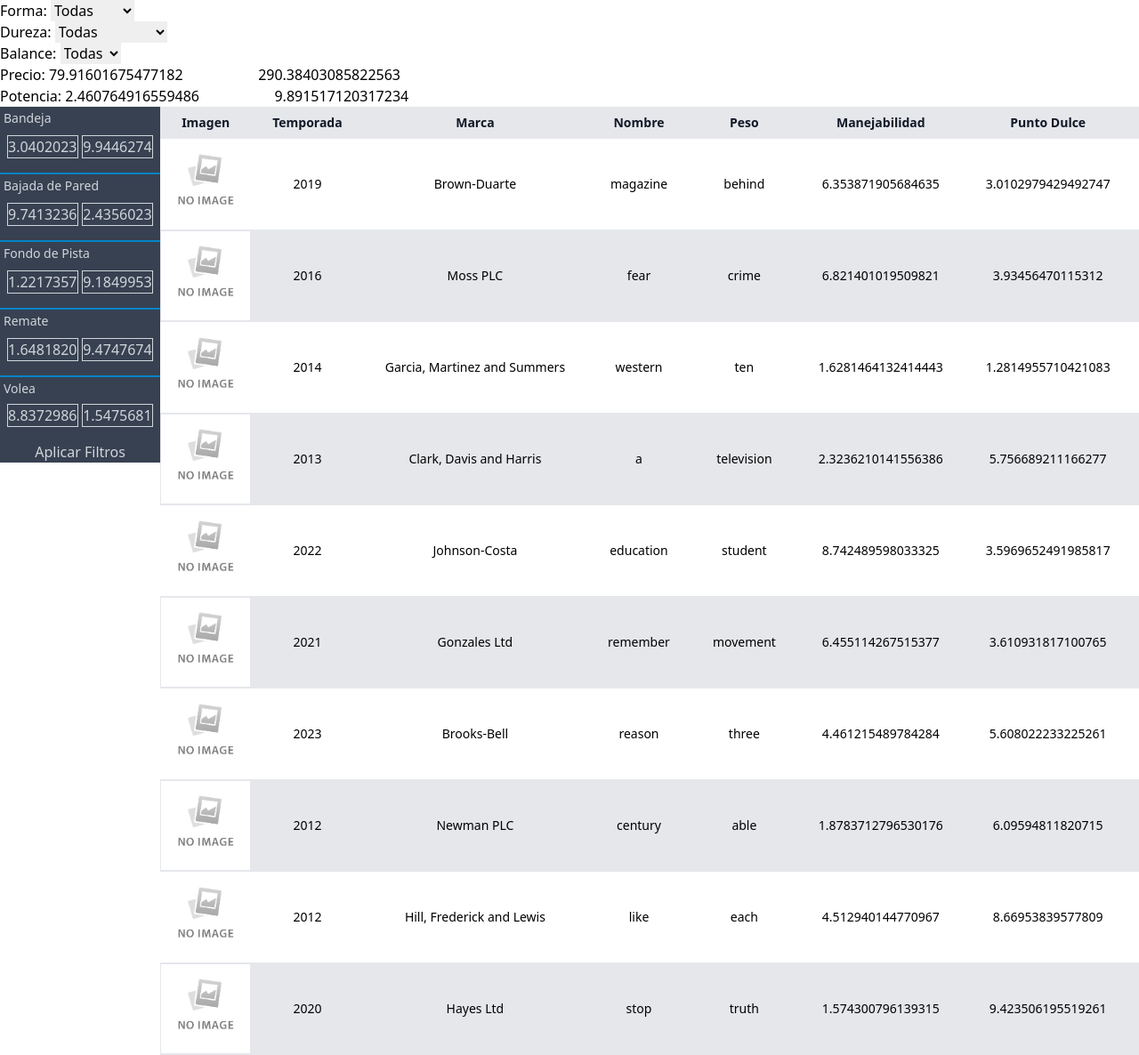
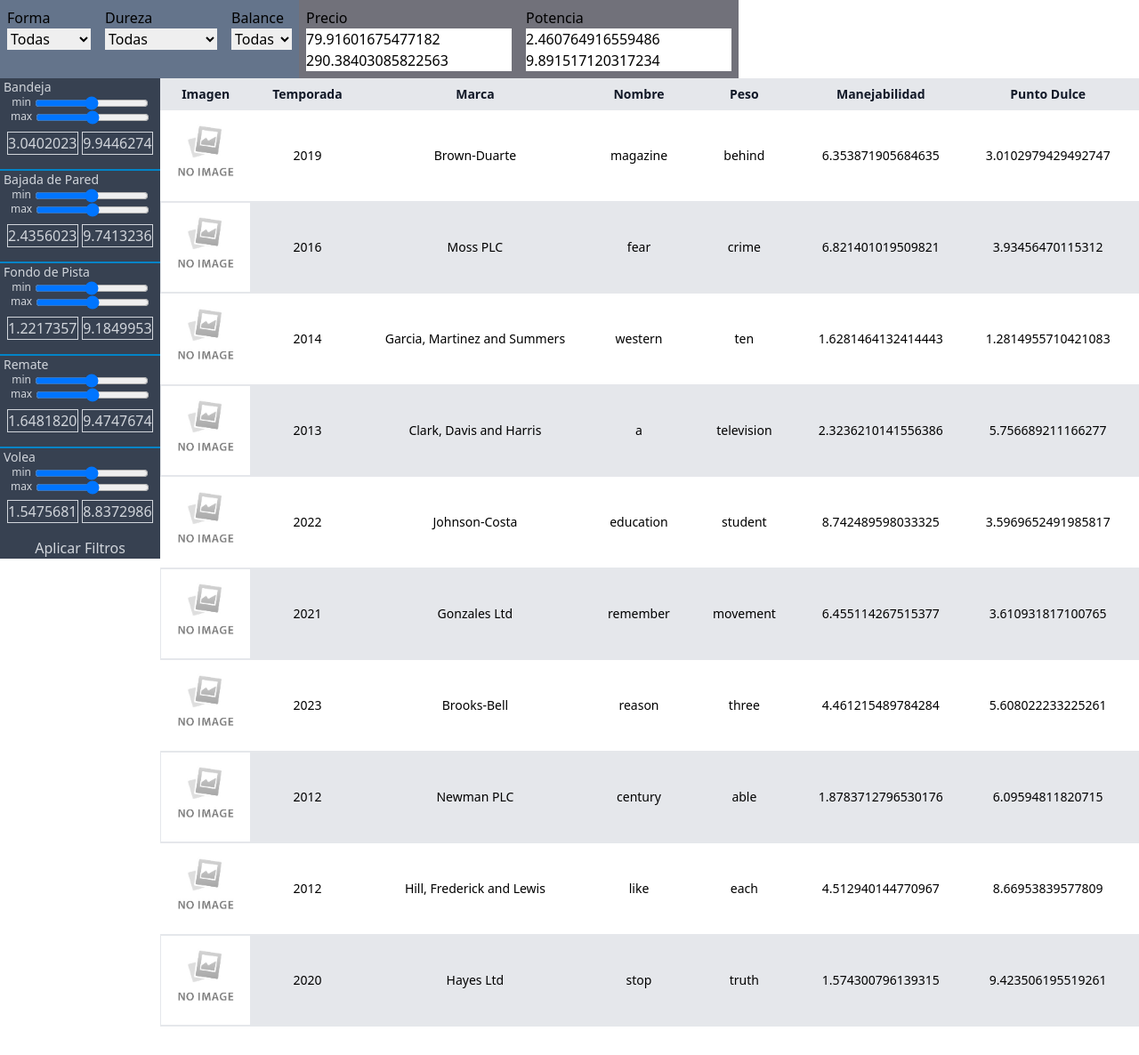
Before and after one commit to aritzjl/PadelChiquito, a Django app: page / in a window 1280 px wide. Shown: the whole page at 89% size. After the commit the page ends 1154 px from the top, so only its background shows below. Run offline with Django 4.2, Linux system fonts and the light colour scheme; data comes from the database, SQL or seed files in the repository.

Commit message:
He terminado el aside

```diff
--- a/apps/comparador/templates/comparador_pala.html
+++ b/apps/comparador/templates/comparador_pala.html
@@ -27,18 +27,20 @@
 	<main>
 		<form method="post" action="{% url 'comparador_pala' %}">
 			{% csrf_token %}
-			<div>
-				<div>
-					<label for="forma">Forma:</label>
+			<div class="flex">
+				<div class="flex">
+					<div class="flex flex-col bg-slate-500 p-2">
+						<label for="forma">Forma</label>
 						<select name="forma">
 							<option value="todas">Todas</option>
 							{% for forma in formas %}
-						<option value="{{ forma.0 }}" {% if forma.0 == forma_seleccionada %}selected{% endif %}>{{ forma.1 }}</option>
+							<option value="{{ forma.0 }}" {% if forma.0 == forma_seleccionada %}selected{% endif %}>{{ forma.1 }}
+							</option>
 							{% endfor %}
 						</select>
 					</div>
-				<div>
-					<label for="dureza">Dureza:</label>
+					<div class="flex flex-col bg-slate-500 p-2">
+						<label for="dureza">Dureza</label>
 						<select name="dureza">
 							<option value="todas">Todas</option>
 							{% for dureza_opcion in tactos %}
@@ -48,8 +50,8 @@
 							{% endfor %}
 						</select>
 					</div>
-				<div>
-					<label for="balance">Balance:</label>
+					<div class="flex flex-col bg-slate-500 p-2">
+						<label for="balance">Balance</label>
 						<select name="balance">
 							<option value="todas">Todas</option>
 							{% for balance_opcion in balances %}
@@ -60,69 +62,107 @@
 						</select>
 					</div>
 				</div>
-			<div>
-				<label for="precio_min">Precio:</label>
+				<div class="flex flex-col bg-zinc-500 p-2">
+					<label for="precio_min">Precio</label>
 					<input type="number" name="precio_min" id="precio_min" value="{{ precio_min }}">
 					<input type="number" name="precio_max" id="precio_max" value="{{ precio_max }}">
 				</div>
-			<div>
-				<div id="slider-precio"></div>
-				<!-- Configuración para Potencia -->
-				<label for="potencia">Potencia:</label>
+				<div class="flex flex-col bg-zinc-500 p-2">
+					<label for="potencia">Potencia</label>
 					<input type="number" name="potencia_min" id="potencia_min" value="{{ potencia_min }}">
 					<input type="number" name="potencia_max" id="potencia_max" value="{{ potencia_max }}">
-				<div id="slider-potencia"></div>
+				</div>
 			</div>
 			<aside class="float-left bg-gray-700 text-gray-300">
 				<!-- Configuración para Bandeja -->
 				<div class="flex flex-col border-b-2 border-b-sky-600 box-border">
-					<label>
 					<span class="mx-1 text-sm">Bandeja</span>
+					<div class="flex flex-col items-center">
+						<div class="flex gap-1">
+							<span class="text-xs relative bottom-px">min</span>
+							<input type="range" id="bandeja_range_min" class="w-32" min="0" max="100">
+						</div>
+						<div class="flex gap-1">
+							<span class="text-xs relative bottom-px">max</span>
+							<input type="range" id="bandeja_range_max" class="w-32" min="0" max="100">
+						</div>
+					</div>
 					<div class="mt-2 mb-4 mx-2">
 						<input type="number" class="w-20 border border-gray-300 bg-gray-700" name="bandeja_min" id="bandeja_min" value="{{ bandeja_min }}">
 						<input type="number" class="w-20 border border-gray-300 bg-gray-700" name="bandeja_max" id="bandeja_max" value="{{ bandeja_max }}">
 					</div>
-					</label>
 				</div>
 				<!-- Configuración para Bajada de Pared -->
 				<div class="flex flex-col border-b-2 border-b-sky-600 box-border">
-					<label>
 					<span class="mx-1 text-sm">Bajada de Pared</span>
+					<div class="flex flex-col items-center">
+						<div class="flex gap-1">
+							<span class="text-xs relative bottom-px">min</span>
+							<input type="range" id="bajada_pared_range_min" class="w-32" min="0" max="100">
+						</div>
+						<div class="flex gap-1">
+							<span class="text-xs relative bottom-px">max</span>
+							<input type="range" id="bajada_pared_range_max" class="w-32" min="0" max="100">
+						</div>
+					</div>
 					<div class="mt-2 mb-4 mx-2">
+						<input type="number" class="w-20 border border-gray-300 bg-gray-700" name="bajada_pared_min" id="bajada_pared_min" value="{{ bajada_pared_min }}">
 						<input type="number" class="w-20 border border-gray-300 bg-gray-700" name="bajada_pared_max" id="bajada_pared_max" value="{{ bajada_pared_max }}">
-							<input type="number" class="w-20 border border-gray-300 bg-gray-700" name="bajada_pared_min" id="bajada_pared_min" value="{{ bajada_pared_min }}">
 					</div>
-					</label>
 				</div>
 				<!-- Configuración para Fondo de Pista -->
 				<div class="flex flex-col border-b-2 border-b-sky-600 box-border">
-					<label>
 					<span class="mx-1 text-sm">Fondo de Pista</span>
+					<div class="flex flex-col items-center">
+						<div class="flex gap-1">
+							<span class="text-xs relative bottom-px">min</span>
+							<input type="range" id="fondo_pista_range_min" class="w-32" min="0" max="100">
+						</div>
+						<div class="flex gap-1">
+							<span class="text-xs relative bottom-px">max</span>
+							<input type="range" id="fondo_pista_range_max" class="w-32" min="0" max="100">
+						</div>
+					</div>
 					<div class="mt-2 mb-4 mx-2">
 						<input type="number" class="w-20 border border-gray-300 bg-gray-700" name="fondo_pista_min" id="fondo_pista_min" value="{{ fondo_pista_min }}">
 						<input type="number" class="w-20 border border-gray-300 bg-gray-700" name="fondo_pista_max" id="fondo_pista_max" value="{{ fondo_pista_max }}">
 					</div>
-					</label>
 				</div>
 				<!-- Configuración para Remate -->
 				<div class="flex flex-col border-b-2 border-b-sky-600 box-border">
-					<label>
 					<span class="mx-1 text-sm">Remate</span>
+					<div class="flex flex-col items-center">
+						<div class="flex gap-1">
+							<span class="text-xs relative bottom-px">min</span>
+							<input type="range" id="remate_range_min" class="w-32" min="0" max="100">
+						</div>
+						<div class="flex gap-1">
+							<span class="text-xs relative bottom-px">max</span>
+							<input type="range" id="remate_range_max" class="w-32" min="0" max="100">
+						</div>
+					</div>
 					<div class="mt-2 mb-4 mx-2">
 						<input type="number" class="w-20 border border-gray-300 bg-gray-700" name="remate_min" id="remate_min" value="{{ remate_min }}">
 						<input type="number" class="w-20 border border-gray-300 bg-gray-700" name="remate_max" id="remate_max" value="{{ remate_max }}">
 					</div>
-					</label>
 				</div>
 				<!-- Configuración para Volea -->
 				<div class="flex flex-col">
-					<label>
 					<span class="mx-1 text-sm">Volea</span>
+					<div class="flex flex-col items-center">
+						<div class="flex gap-1">
+							<span class="text-xs relative bottom-px">min</span>
+							<input type="range" id="volea_range_min" class="w-32" min="0" max="100">
+						</div>
+						<div class="flex gap-1">
+							<span class="text-xs relative bottom-px">max</span>
+							<input type="range" id="volea_range_max" class="w-32" min="0" max="100">
+						</div>
+					</div>
 					<div class="mt-1.5 mb-4 mx-2">
+						<input type="number" class="w-20 border border-gray-300 bg-gray-700" name="volea_min" id="volea_min" value="{{ volea_min }}">
 						<input type="number" class="w-20 border border-gray-300 bg-gray-700" name="volea_max" id="volea_max" value="{{ volea_max }}">
-							<input type="number" class="w-20 border border-gray-300 bg-gray-700" name="volea_min" id="volea_min" value="{{ volea_min }}">
 					</div>
-					</label>
 				</div>
 				<div>
 					<button type="submit" class="transition-all w-full font-medium hover:bg-gray-600">Aplicar Filtros</button>
@@ -179,6 +219,38 @@
 			<p>No se encontraron palas que coincidan con los filtros.</p>
 		{% endif %}
 	</main>
+	<script>
+		// Function to handle range and number input synchronization
+		function setupInputSynchronization(rangeIdMin, rangeIdMax, inputIdMin, inputIdMax) {
+			let rangeMin = document.getElementById(rangeIdMin);
+			let rangeMax = document.getElementById(rangeIdMax);
+			let inputMin = document.getElementById(inputIdMin);
+			let inputMax = document.getElementById(inputIdMax);
+
+			rangeMin.addEventListener('input', () => {
+				inputMin.value = rangeMin.value;
+			});
+
+			rangeMax.addEventListener('input', () => {
+				inputMax.value = rangeMax.value;
+			});
+
+			inputMin.addEventListener('input', () => {
+				rangeMin.value = inputMin.value;
+			});
+
+			inputMax.addEventListener('input', () => {
+				rangeMax.value = inputMax.value;
+			});
+		}
+
+		// Call the function for each configuration
+		setupInputSynchronization('bandeja_range_min', 'bandeja_range_max', 'bandeja_min', 'bandeja_max');
+		setupInputSynchronization('bajada_pared_range_min', 'bajada_pared_range_max', 'bajada_pared_min', 'bajada_pared_max');
+		setupInputSynchronization('fondo_pista_range_min', 'fondo_pista_range_max', 'fondo_pista_min', 'fondo_pista_max');
+		setupInputSynchronization('remate_range_min', 'remate_range_max', 'remate_min', 'remate_max');
+		setupInputSynchronization('volea_range_min', 'volea_range_max', 'volea_min', 'volea_max');
+	</script>
 </body>
 
 </html>
--- a/static/css/output.css
+++ b/static/css/output.css
@@ -671,6 +671,26 @@ video {
   inset-inline-end: 0.25rem;
 }
 
+.top-1 {
+  top: 0.25rem;
+}
+
+.bottom-1 {
+  bottom: 0.25rem;
+}
+
+.bottom-px {
+  bottom: 1px;
+}
+
+.bottom-0 {
+  bottom: 0px;
+}
+
+.bottom-0\.5 {
+  bottom: 0.125rem;
+}
+
 .isolate {
   isolation: isolate;
 }
@@ -862,8 +871,20 @@ video {
   width: 5rem;
 }
 
+.w-36 {
+  width: 9rem;
+}
+
 .w-full {
   width: 100%;
+}
+
+.w-32 {
+  width: 8rem;
+}
+
+.w-28 {
+  width: 7rem;
 }
 
 .flex-shrink {
@@ -1378,6 +1399,10 @@ video {
   justify-items: stretch;
 }
 
+.gap-1 {
+  gap: 0.25rem;
+}
+
 .space-x-2 > :not([hidden]) ~ :not([hidden]) {
   --tw-space-x-reverse: 0;
   margin-right: calc(0.5rem * var(--tw-space-x-reverse));
@@ -1831,11 +1856,21 @@ video {
   background-color: rgb(55 65 81 / var(--tw-bg-opacity));
 }
 
+.bg-slate-500 {
+  --tw-bg-opacity: 1;
+  background-color: rgb(100 116 139 / var(--tw-bg-opacity));
+}
+
 .bg-white {
   --tw-bg-opacity: 1;
   background-color: rgb(255 255 255 / var(--tw-bg-opacity));
 }
 
+.bg-zinc-500 {
+  --tw-bg-opacity: 1;
+  background-color: rgb(113 113 122 / var(--tw-bg-opacity));
+}
+
 .decoration-slice {
   -webkit-box-decoration-break: slice;
           box-decoration-break: slice;
@@ -1946,6 +1981,10 @@ video {
      object-fit: scale-down;
 }
 
+.p-2 {
+  padding: 0.5rem;
+}
+
 .px-6 {
   padding-left: 1.5rem;
   padding-right: 1.5rem;
@@ -2017,6 +2056,11 @@ video {
   line-height: 1.25rem;
 }
 
+.text-xs {
+  font-size: 0.75rem;
+  line-height: 1rem;
+}
+
 .font-bold {
   font-weight: 700;
 }
```
Also changed, not shown: other parts of static/css/output.css (+23 -26 lines). Lines whose indentation alone changed are shown as unchanged.
